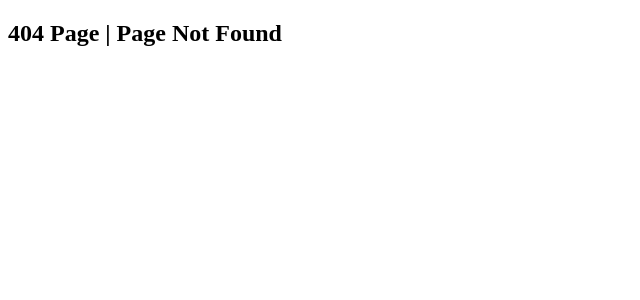
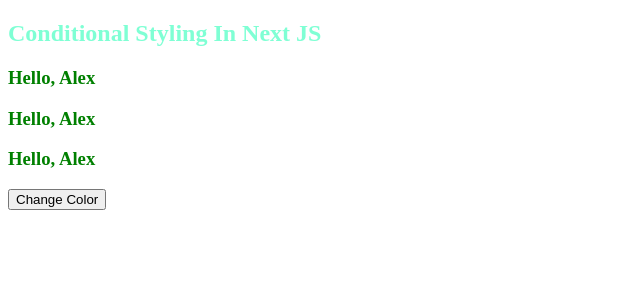
Before and after one commit to Rishab-RajHR/NextJS16, a Next.js app: page /conditional-styling in a window 1280 px wide. Before the commit this address had no page. Shown: the top 300 px of the page, without its empty margins (0-640 px from the left). Built offline with nearby package versions, Linux system fonts and the light colour scheme.

Commit message:
Conditional Styling

```diff
--- /dev/null
+++ b/src/app/conditional-styling/page.js
@@ -0,0 +1,31 @@
+'use client';
+import { useState } from 'react';
+import style from '../conditionalStyling.module.css';
+
+const ConditionalStyling = () => {
+  const [color, setColor] = useState('blue');
+  const {green}  = style;
+  return (
+    <>
+       <h2 className={style.heading}>Conditional Styling In Next JS</h2>
+       {/* Conditional Styling */}
+       {/* <h3 className={color == 'blue' ? style.green : style.pink }>Hello, Alex</h3> */}
+
+       {/* use style attribute */}
+       {/* <h3 style={{backgroundColor: color=='blue' ? 'yellow' : 'purple'}}>Hello Alex</h3> */}
+
+       {/*  use id attribute */}
+       {/* <h2 id={style.my}>Hello Alex</h2> */}
+
+
+       {/* Multiple Tags */}
+       <h3 className={green}>Hello, Alex</h3>
+       <h3 className={green}>Hello, Alex</h3>
+       <h3 className={green}>Hello, Alex</h3>
+
+       <button onClick={() => setColor('red')}>Change Color</button>
+    </>
+  )
+}
+
+export default ConditionalStyling
--- /dev/null
+++ b/src/app/conditionalStyling.module.css
@@ -0,0 +1,15 @@
+.heading {
+     color: aquamarine;
+}
+
+.green {
+    color: green;
+}
+
+.pink {
+    color: pink;
+}
+
+#my {
+   color: chartreuse;
+}
```
